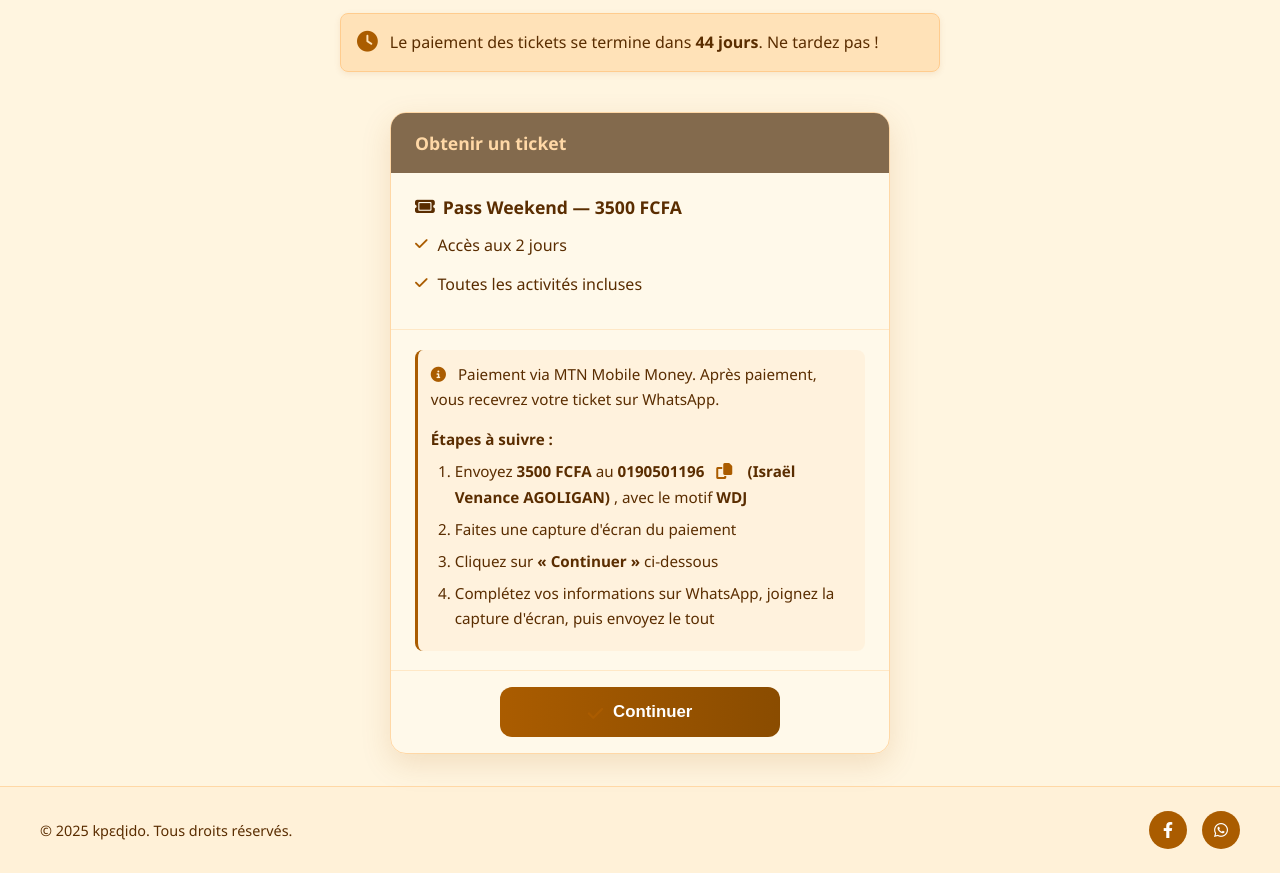
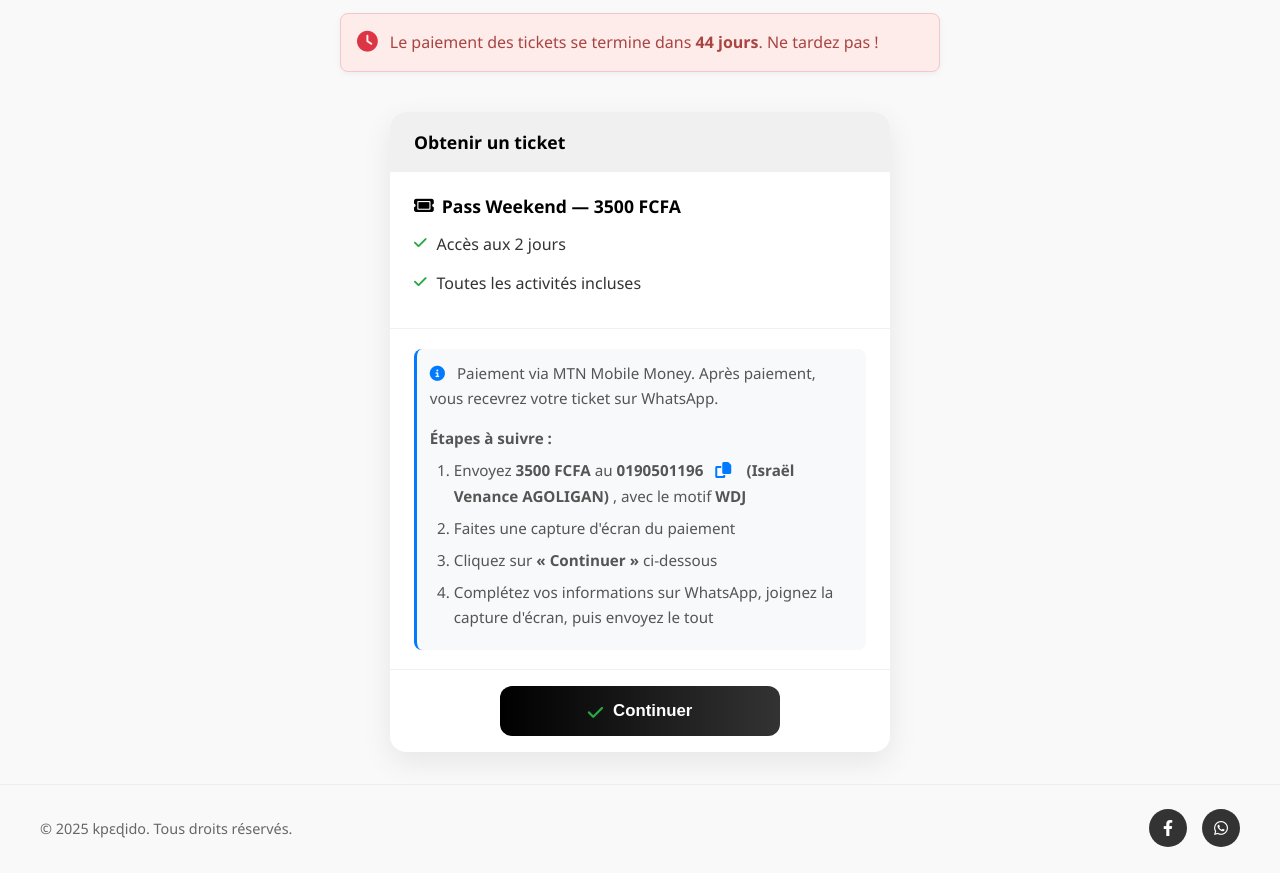
Before and after one commit to hey01234/wdj, a plain HTML site: page index.html in a window 1280 px wide. Shown: the part 1067-1940 px from the top of the page. Drawn offline with Linux system fonts and the light colour scheme.

Commit message:
Update s.css

```diff
--- a/s.css
+++ b/s.css
@@ -7,8 +7,8 @@
 
 body {
   font-family: 'Segoe UI', -apple-system, BlinkMacSystemFont, sans-serif;
-  background-color: #FFF5E0; /* Nouvelle couleur de fond */
-  color: #3a0000; /* Texte principal */
+  background-color: #f9f9f9;
+  color: #333;
   line-height: 1.6;
   min-height: 100vh;
   display: flex;
@@ -37,43 +37,60 @@ img {
 
 a {
   text-decoration: none;
-  color: #aa5c00; /* Couleur des liens */
 }
 
 #img0 {
   display: block;
   margin: 0 auto 1rem auto;
-  width: 100%;
-  max-width: 40%;
+  width: 100%;         /* Utilisé par défaut */
+  max-width: 40%;      /* Limite la largeur sur les grands écrans */
   height: auto;
   border-radius: 8px;
-  box-shadow: 0 4px 10px rgba(106, 52, 0, 0.2); /* Ombre orangée */
+  box-shadow: 0 4px 10px rgba(0, 0, 0, 0.1);
 }
+
+
 
 .event-title {
   font-size: 2rem;
   font-weight: 800;
-  color: #3a0000;
+  color: #000;
   margin: 2rem 0 1rem 0;
   text-transform: uppercase;
   letter-spacing: 1px;
 }
 
+.event-title .green {
+  color: #2E7D32; /* vert foncé festif */
+}
+
+.event-title .yellow {
+  color: #FBC02D; /* jaune vif mais lisible */
+}
+
+.event-title .red {
+  color: #D32F2F; /* rouge dynamique et chaleureux */
+}
+
+
 #event-dates,
 #event-location {
   font-size: 1.1rem;
   margin: 0.5rem 0;
-  color: #6f3900cc; /* Texte secondaire */
+  color: #444;
   font-weight: 600;
 }
 
-#event-location:hover {
-  color: #8a4c00; /* Couleur au survol */
+/* Style pour le lien de localisation - Version bleue */
+#event-location {
+  text-decoration: underline;
 }
+
+
 
 .icon {
   margin-right: 0.5rem;
-  color: #aa5c00; /* Nouvelle couleur des icônes */
+  color: #000;
 }
 
 /* INTRO */
@@ -88,7 +105,10 @@ a {
   margin-bottom: 1rem;
   font-size: 1.1rem;
   line-height: 1.7;
-  color: #5a2d00; /* Texte légèrement plus clair */
+}
+
+.intro-text strong {
+  color: blue;
 }
 
 /* GALLERY */
@@ -107,20 +127,19 @@ a {
   transition: transform 0.3s, box-shadow 0.3s;
   aspect-ratio: 4/3;
   object-fit: cover;
-  border: 2px solid #ffd8a6; /* Bordure dorée */
 }
 
 .gallery img:hover {
   transform: scale(1.03);
-  box-shadow: 0 5px 15px rgba(170, 92, 0, 0.25); /* Ombre orangée */
+  box-shadow: 0 5px 15px rgba(0,0,0,0.1);
 }
 
 /* ALERT BANNER */
 .alert-banner {
-  background-color: rgba(255, 213, 158, 0.6); /* Fond orange clair */
-  color: #5a2d00; /* Texte marron */
+  background-color: #fdecea;   /* rouge clair / rose pâle */
+  color: #a94442;              /* rouge sombre pour le texte */
   padding: 1rem;
-  border: 1px solid #ffcc8e;
+  border: 1px solid #f5c6cb;   /* rouge doux pour la bordure */
   border-radius: 8px;
   margin: 1rem auto;
   max-width: 600px;
@@ -128,14 +147,15 @@ a {
   display: flex;
   align-items: center;
   gap: 0.75rem;
-  box-shadow: 0 2px 6px rgba(170, 92, 0, 0.1);
+  box-shadow: 0 2px 6px rgba(0,0,0,0.05);
   font-size: 1rem;
 }
 
 .alert-banner i {
-  color: #aa5c00; /* Icône orange */
+  color: #dc3545;             /* rouge vif pour l’icône */
   font-size: 1.3rem;
 }
+
 
 /* TICKET SECTION */
 #ticket-section {
@@ -146,33 +166,32 @@ a {
 }
 
 .card {
-  background-color: #ffffff52; /* Fond blanc transparent */
-  color: #3a0000;
+  background-color: #fff;
+  color: #333;
   border-radius: 16px;
   width: 100%;
   max-width: 500px;
   overflow: hidden;
-  box-shadow: 0 10px 30px rgba(170, 92, 0, 0.15); /* Ombre orangée */
-  border: 1px solid #ffd8a6; /* Bordure dorée */
+  box-shadow: 0 10px 30px rgba(0,0,0,0.08);
   transition: transform 0.3s, box-shadow 0.3s;
 }
 
 .card:hover {
   transform: translateY(-5px);
-  box-shadow: 0 15px 35px rgba(170, 92, 0, 0.25);
+  box-shadow: 0 15px 35px rgba(0,0,0,0.12);
 }
 
 .section-title {
   font-size: 1.1rem;
   font-weight: 600;
-  background-color: rgba(70, 37, 0, 0.67); /* Fond marron transparent */
-  color: #ffd8a6; /* Texte doré */
+  background-color: #f0f0f0;
+  color: #000;
   padding: 1rem 1.5rem;
 }
 
 .card-section {
   padding: 1.2rem 1.5rem;
-  border-bottom: 1px solid #ffd8a685; /* Séparateur doré */
+  border-bottom: 1px solid #f0f0f0;
 }
 
 .card-section:last-child {
@@ -183,7 +202,7 @@ a {
   font-weight: 700;
   font-size: 1.1rem;
   margin-bottom: 0.8rem;
-  color: #5a2d00; /* Texte marron */
+  color: #000;
   display: flex;
   align-items: center;
   gap: 0.5rem;
@@ -199,23 +218,22 @@ a {
   display: flex;
   align-items: flex-start;
   font-size: 1rem;
-  color: #5a2d00; /* Texte marron */
 }
 
 .card-icon {
-  color: #aa5c00; /* Icône orange */
+  color: #28a745;
   margin-right: 10px;
   font-size: 0.9rem;
   margin-top: 4px;
 }
 
 .section-note {
-  background-color: rgba(255, 239, 213, 0.6); /* Fond orange très clair */
+  background-color: #f8f9fa;
   padding: 0.8rem;
   border-radius: 8px;
   font-size: 0.95rem;
-  color: #5a2d00; /* Texte marron */
-  border-left: 3px solid #aa5c00; /* Bordure orange */
+  color: #555;
+  border-left: 3px solid #007bff;
 }
 
 .section-note p {
@@ -233,7 +251,7 @@ a {
 
 .section-note i {
   margin-right: 8px;
-  color: #aa5c00; /* Icône orange */
+  color: #007bff;
 }
 
 .center {
@@ -245,7 +263,7 @@ a {
   display: inline-flex;
   align-items: center;
   justify-content: center;
-  background: linear-gradient(to right, #aa5c00, #8a4c00); /* Dégradé orange */
+  background: linear-gradient(to right, #000, #333);
   color: #fff;
   padding: 0.9rem 1.8rem;
   border-radius: 12px;
@@ -264,16 +282,16 @@ a {
 }
 
 .ticket-btn:hover {
-  background: linear-gradient(to right, #8a4c00, #6a3c00); /* Dégradé plus foncé */
+  background: linear-gradient(to right, #222, #444);
   transform: translateY(-2px);
-  box-shadow: 0 7px 15px rgba(170, 92, 0, 0.3);
+  box-shadow: 0 7px 15px rgba(0,0,0,0.15);
 }
 
 .copy-btn {
   background: none;
   border: none;
   cursor: pointer;
-  color: #aa5c00; /* Icône orange */
+  color: #333;
   padding: 0.2rem;
   margin-left: 0.3rem;
   font-size: 1rem;
@@ -282,8 +300,8 @@ a {
 /* FOOTER */
 #site-footer {
   padding: 1.5rem 1rem;
-  background-color: rgba(255, 239, 213, 0.7); /* Fond orange très clair */
-  border-top: 1px solid #ffd8a6; /* Bordure dorée */
+  background-color: #f9f9f9;
+  border-top: 1px solid #eee;
 }
 
 .footer-container {
@@ -298,7 +316,7 @@ a {
 
 .footer-text {
   font-size: 0.9rem;
-  color: #5a2d00; /* Texte marron */
+  color: #666;
 }
 
 .icons {
@@ -312,14 +330,14 @@ a {
   justify-content: center;
   width: 38px;
   height: 38px;
-  background-color: #aa5c00; /* Fond orange */
+  background-color: #333;
   color: white;
   border-radius: 50%;
   transition: all 0.3s ease;
 }
 
 .icons a:hover {
-  background-color: #8a4c00; /* Orange plus foncé */
+  background-color: #000;
   transform: scale(1.1);
 }
 
@@ -347,8 +365,7 @@ a {
   max-height: 80%;
   margin: 1rem 0;
   border-radius: 5px;
-  box-shadow: 0 0 30px rgba(230, 57, 70, 0.5); /* Ombre rougeâtre */
-  border: 3px solid #F4A261; /* Orange moyen */
+  box-shadow: 0 0 30px rgba(0,0,0,0.5);
 }
 
 .lightbox-close {
@@ -366,7 +383,6 @@ a {
 
 .lightbox-close:hover {
   opacity: 1;
-  color: #F4A261; /* Orange moyen */
 }
 
 .nav-arrow {
@@ -385,7 +401,6 @@ a {
 
 .nav-arrow:hover {
   opacity: 1;
-  color: #F4A261; /* Orange moyen */
 }
 
 .left {
@@ -401,6 +416,7 @@ a {
   #img0 {
     max-width: 60%;
   }
+
 
   .event-title {
     font-size: 1.8rem;
```
